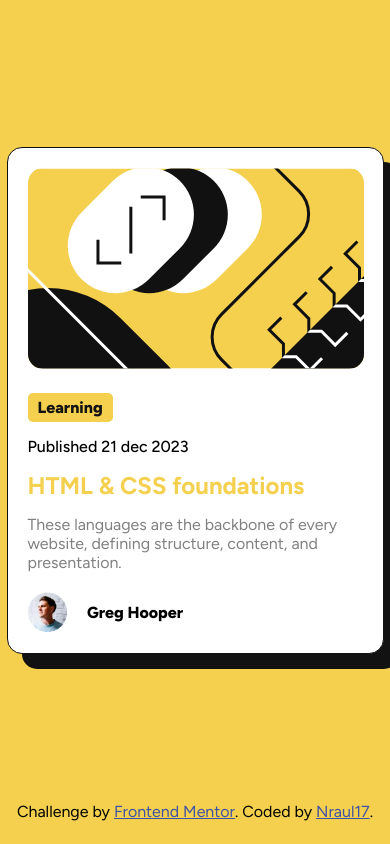
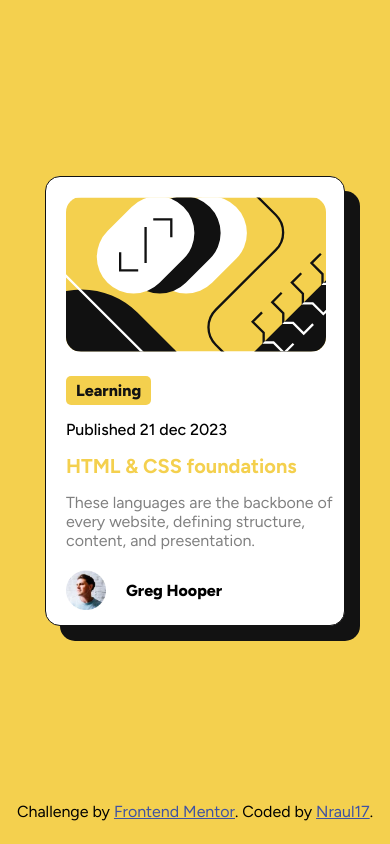
Before and after one commit to nraul17/Frontend-Mentor-Blog-Preview-Card, a plain HTML site: page index.html in a window 390 px wide. Drawn offline with Linux system fonts and the light colour scheme.

Commit message:
resolucion de adaptabilidad a pantallas de 375px

```diff
--- a/style.css
+++ b/style.css
@@ -2,6 +2,7 @@
 * {
   margin: 0;
   font-family: 'Figtree';
+  box-sizing: border-box;
 }
 
 body {
@@ -31,12 +32,12 @@ p {
   border: solid 1px hsl(0, 0%, 7%);
   border-radius: 15px;
   box-shadow: 15px 15px hsl(0, 0%, 7%);
-
 }
 
 img {
   border-radius: 15px;
   margin: 20px;
+  width: fit-content;
 }
 
 .autor{
@@ -76,7 +77,7 @@ img {
 
 .autor img {
   height: 40px;
-
+  width: 40px;
 }
 
 .autor .nombre-autor {
@@ -91,3 +92,16 @@ img {
 .attribution a {
   color: hsl(228, 45%, 44%);
 }
+
+@media(max-width:400px) {
+  .tarjeta{
+      height: 450px;
+      width: 300px;
+  }
+  img{
+      width: 260px;
+  }
+  .textos h1{
+      font-size: 20px;
+  }
+}
```
